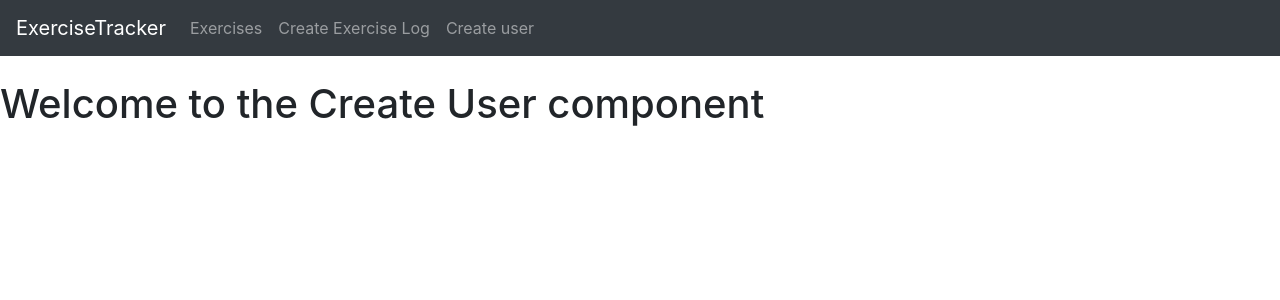
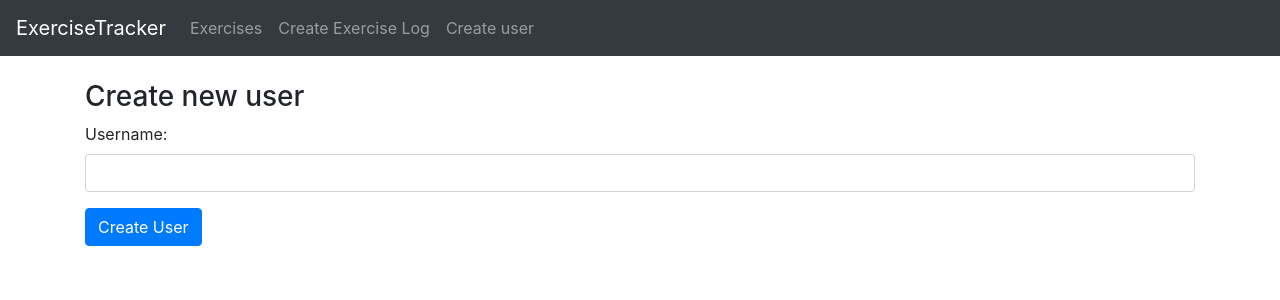
Before and after one commit to SirJeany/mern-exercise-app, a React (Create React App) app: page /user in a window 1280 px wide. Shown: the top 300 px of the page. Built offline with nearby package versions, Linux system fonts and the light colour scheme; the HTML template or start-up script is replaced by a standard one.

Commit message:
added basic form for creating a new user

```diff
--- a/src/components/create-exercise.component.js
+++ b/src/components/create-exercise.component.js
@@ -81,7 +81,7 @@
 
     render() {
         return (
-            <div>
+            <div className="container">
                 <h3>Create new Exercise Log</h3>
                 <form onSubmit={this.onSubmit}>
                     <div className="form-group">
--- a/src/components/create-user.component.js
+++ b/src/components/create-user.component.js
@@ -1,10 +1,67 @@
 import React, { Component } from 'react';
 
 export default class CreateUser extends Component {
+    constructor(props) {
+        super(props); // all js constructors start with a super function call.
+
+        // Currently the program wont know what 'this' is inside the methods.
+        // What the following does: Binds the methods.
+        this.onChangeUsername = this.onChangeUsername.bind(this);
+        this.onSubmit = this.onSubmit.bind(this);
+
+        this.state = {
+            username: ''
+        }
+
+    }
+
+    // Now we code some methods that will change the state, ie update something on the database but reflect changes on the front end.
+
+    // Method to edit a uers name:
+    onChangeUsername(e) {
+        this.setState({
+            username: e.target.value
+        });
+    }
+
+    // Add a method to submit the form:
+    onSubmit(e) {
+        e.preventDefault();
+
+        const user = {
+            username: this.state.username
+        }
+
+        console.log("New User created: ", user);
+
+        // Navigate user back to same page:
+        this.setState({
+            username: ''
+        })
+    }
+
+
     render() {
         return (
-            <div>
-                <h1>Welcome to the Create User component</h1>
+            <div className="container">
+                <h3>Create new user</h3>
+                <form onSubmit={this.onSubmit}>
+                    <div className="form-group">
+                        <label>Username: </label>
+                        <input type="text"
+                        required
+                        className="form-control"
+                        value={this.state.username}
+                        onChange={this.onChangeUsername}
+                        />
+                    </div>
+                    <div className="form-group">
+                        <input type="submit"
+                        value="Create User"
+                        className="btn btn-primary"
+                        />
+                    </div>
+                </form>
             </div>
         )
     }
```
